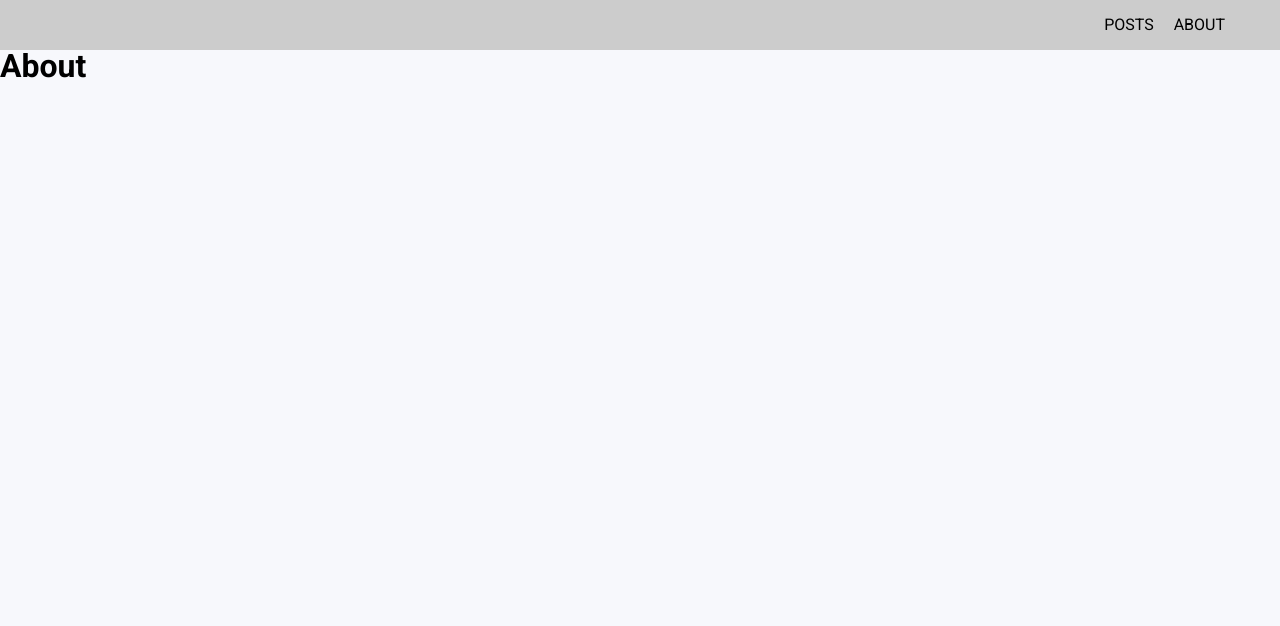
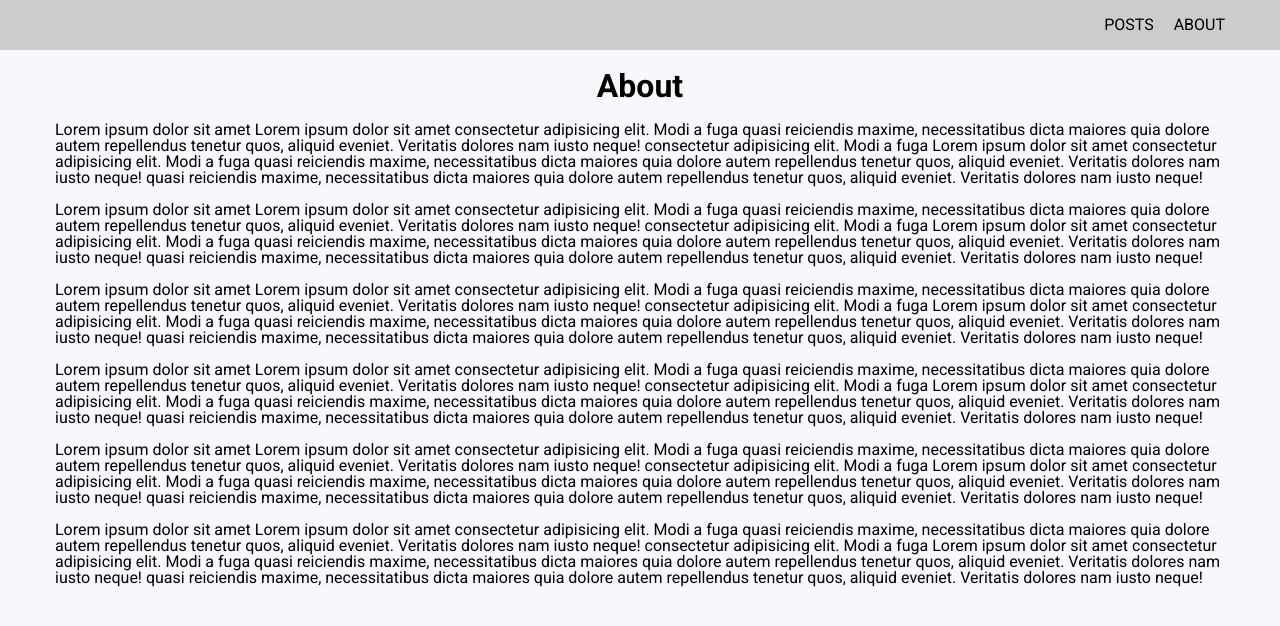
Before and after one commit to Geletsky/react-post-app, a React (Create React App) app: page /about in a window 1280 px wide. Shown: the top 626 px of the page. Built offline with nearby package versions, Linux system fonts and the light colour scheme.

Commit message:
Update About component
- сhanged css styles

```diff
--- a/public/index.html
+++ b/public/index.html
@@ -11,5 +11,4 @@
 	<noscript>You need to enable JavaScript to run this app.</noscript>
 	<div id="root"></div>
 </body>
-
 </html>
--- a/src/pages/About.jsx
+++ b/src/pages/About.jsx
@@ -2,6 +2,33 @@ import React from 'react'
 
 export default function About() {
 	return (
-		<h1>About</h1>
+		<div className='about__container'>
+			<h1 style={{textAlign: 'center', marginTop: '20px'}}>About</h1>
+			<div style={{ marginTop: '20px' }}>
+				Lorem ipsum dolor sit amet 	Lorem ipsum dolor sit amet consectetur adipisicing elit. Modi a fuga quasi reiciendis maxime, necessitatibus dicta maiores quia dolore autem repellendus tenetur quos, aliquid eveniet. Veritatis dolores nam iusto neque!
+				consectetur adipisicing elit. Modi a fuga	Lorem ipsum dolor sit amet consectetur adipisicing elit. Modi a fuga quasi reiciendis maxime, necessitatibus dicta maiores quia dolore autem repellendus tenetur quos, aliquid eveniet. Veritatis dolores nam iusto neque!
+				quasi reiciendis maxime, necessitatibus dicta maiores quia dolore autem repellendus tenetur quos, aliquid eveniet. Veritatis dolores nam iusto neque!
+				<br /><br />
+				Lorem ipsum dolor sit amet 	Lorem ipsum dolor sit amet consectetur adipisicing elit. Modi a fuga quasi reiciendis maxime, necessitatibus dicta maiores quia dolore autem repellendus tenetur quos, aliquid eveniet. Veritatis dolores nam iusto neque!
+				consectetur adipisicing elit. Modi a fuga	Lorem ipsum dolor sit amet consectetur adipisicing elit. Modi a fuga quasi reiciendis maxime, necessitatibus dicta maiores quia dolore autem repellendus tenetur quos, aliquid eveniet. Veritatis dolores nam iusto neque!
+				quasi reiciendis maxime, necessitatibus dicta maiores quia dolore autem repellendus tenetur quos, aliquid eveniet. Veritatis dolores nam iusto neque!
+				<br /><br />
+				Lorem ipsum dolor sit amet 	Lorem ipsum dolor sit amet consectetur adipisicing elit. Modi a fuga quasi reiciendis maxime, necessitatibus dicta maiores quia dolore autem repellendus tenetur quos, aliquid eveniet. Veritatis dolores nam iusto neque!
+				consectetur adipisicing elit. Modi a fuga 	Lorem ipsum dolor sit amet consectetur adipisicing elit. Modi a fuga quasi reiciendis maxime, necessitatibus dicta maiores quia dolore autem repellendus tenetur quos, aliquid eveniet. Veritatis dolores nam iusto neque!
+				quasi reiciendis maxime, necessitatibus dicta maiores quia dolore autem repellendus tenetur quos, aliquid eveniet. Veritatis dolores nam iusto neque!
+				<br /><br />
+				Lorem ipsum dolor sit amet 	Lorem ipsum dolor sit amet consectetur adipisicing elit. Modi a fuga quasi reiciendis maxime, necessitatibus dicta maiores quia dolore autem repellendus tenetur quos, aliquid eveniet. Veritatis dolores nam iusto neque!
+				consectetur adipisicing elit. Modi a fuga 	Lorem ipsum dolor sit amet consectetur adipisicing elit. Modi a fuga quasi reiciendis maxime, necessitatibus dicta maiores quia dolore autem repellendus tenetur quos, aliquid eveniet. Veritatis dolores nam iusto neque!
+				quasi reiciendis maxime, necessitatibus dicta maiores quia dolore autem repellendus tenetur quos, aliquid eveniet. Veritatis dolores nam iusto neque!
+				<br /><br />
+				Lorem ipsum dolor sit amet 	Lorem ipsum dolor sit amet consectetur adipisicing elit. Modi a fuga quasi reiciendis maxime, necessitatibus dicta maiores quia dolore autem repellendus tenetur quos, aliquid eveniet. Veritatis dolores nam iusto neque!
+				consectetur adipisicing elit. Modi a fuga 	Lorem ipsum dolor sit amet consectetur adipisicing elit. Modi a fuga quasi reiciendis maxime, necessitatibus dicta maiores quia dolore autem repellendus tenetur quos, aliquid eveniet. Veritatis dolores nam iusto neque!
+				quasi reiciendis maxime, necessitatibus dicta maiores quia dolore autem repellendus tenetur quos, aliquid eveniet. Veritatis dolores nam iusto neque!
+				<br /><br />
+				Lorem ipsum dolor sit amet 	Lorem ipsum dolor sit amet consectetur adipisicing elit. Modi a fuga quasi reiciendis maxime, necessitatibus dicta maiores quia dolore autem repellendus tenetur quos, aliquid eveniet. Veritatis dolores nam iusto neque!
+				consectetur adipisicing elit. Modi a fuga 	Lorem ipsum dolor sit amet consectetur adipisicing elit. Modi a fuga quasi reiciendis maxime, necessitatibus dicta maiores quia dolore autem repellendus tenetur quos, aliquid eveniet. Veritatis dolores nam iusto neque!
+				quasi reiciendis maxime, necessitatibus dicta maiores quia dolore autem repellendus tenetur quos, aliquid eveniet. Veritatis dolores nam iusto neque!
+			</div>
+		</div>
 	)
 }
--- a/src/styles/App.css
+++ b/src/styles/App.css
@@ -113,7 +113,7 @@ body {
 }
 
 .post__text {
-  max-height: 50px;
+  max-height: 49px;
   font-size: 16px;
   color: #929292;
   overflow: hidden;
```
